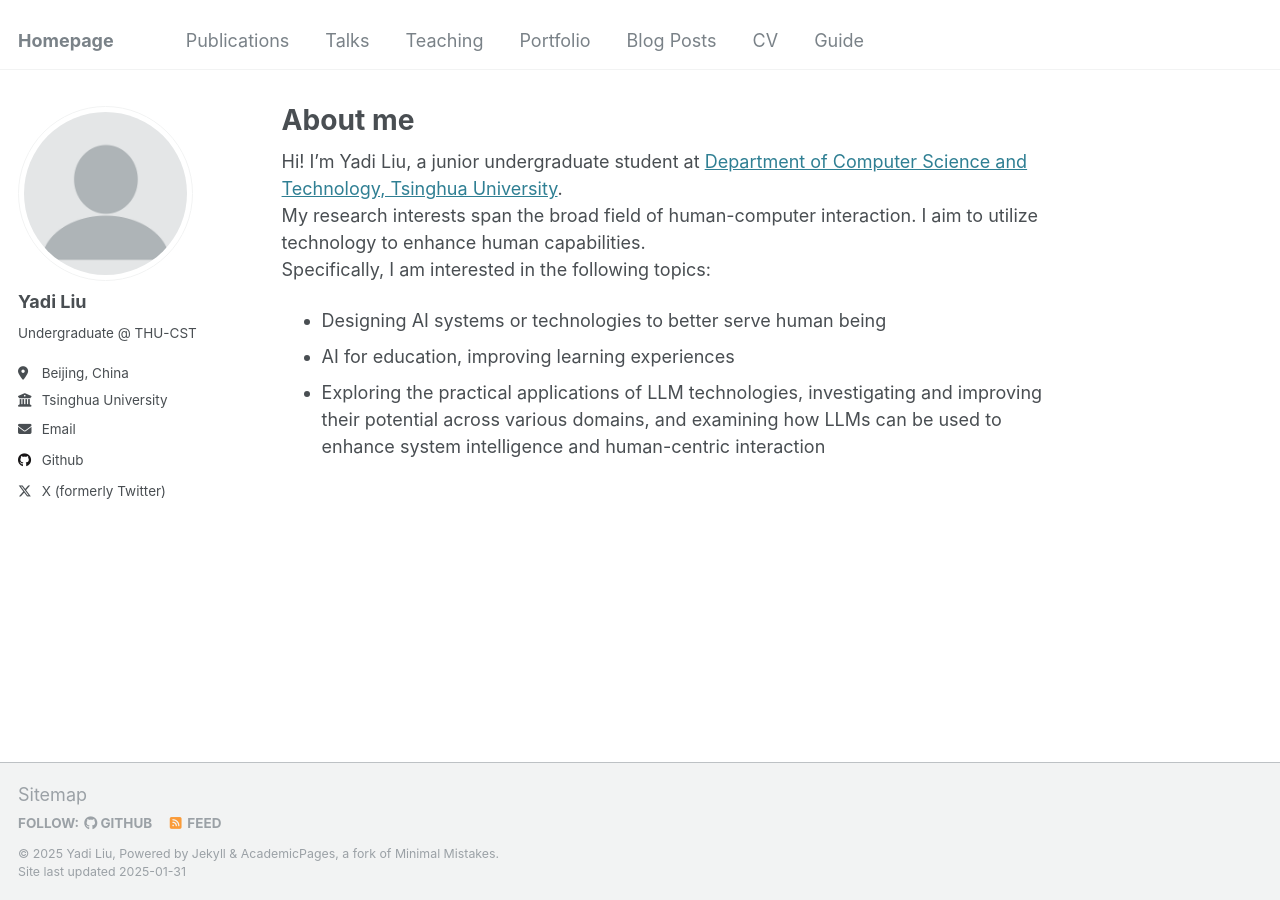
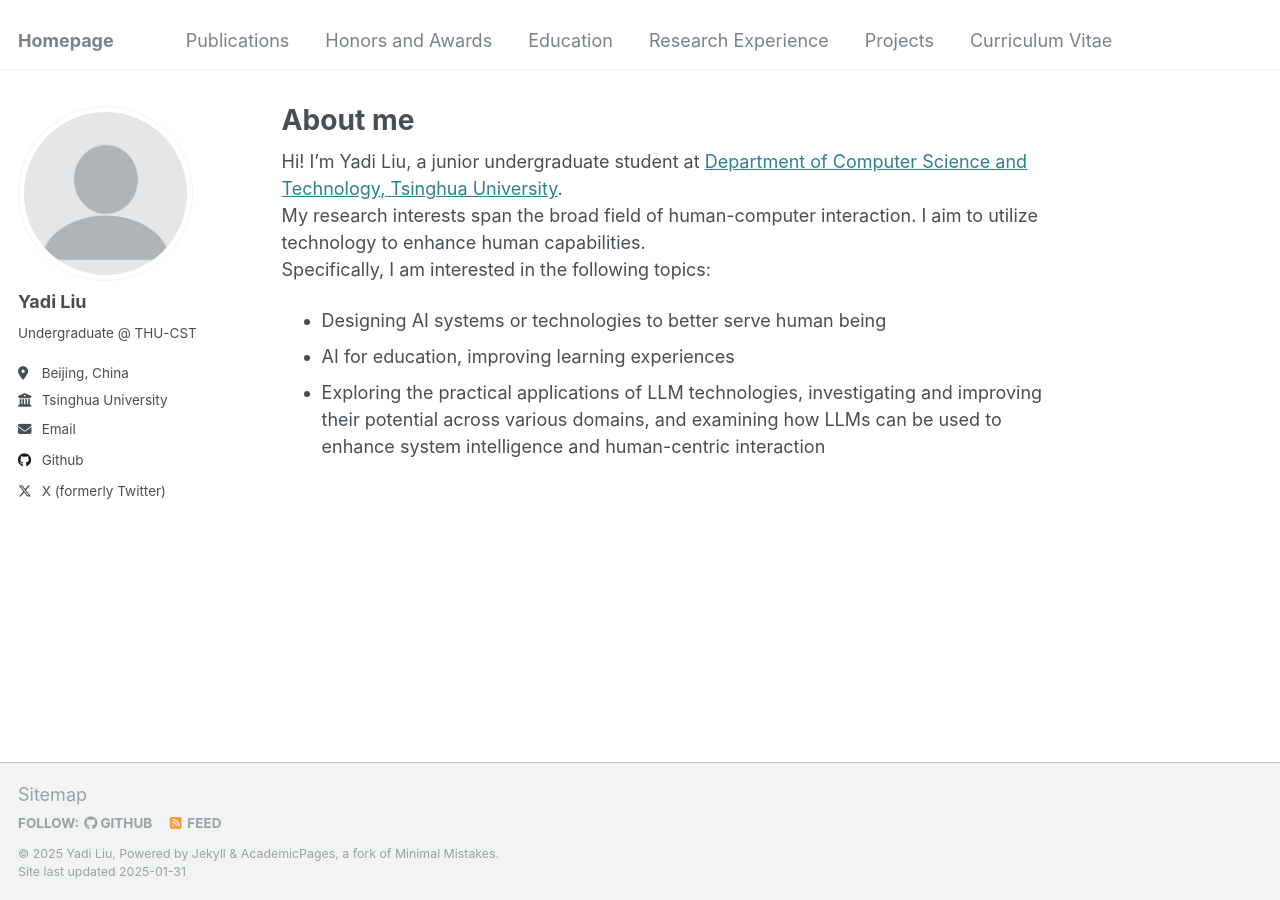
Before and after one commit to lydia1327/lydia1327.github.io, a Jekyll site: the page built from _pages/about.md, in a window 1280 px wide. Built offline with Jekyll 4.4.1, drawn with Linux system fonts in a browser that asks for light colours.

Commit message:
Update navigation.yml

```diff
--- a/_data/navigation.yml
+++ b/_data/navigation.yml
@@ -8,20 +8,35 @@ main:
   - title: "Publications"
     url: /publications/
 
-  - title: "Talks"
-    url: /talks/
+  - title: "Honors and Awards"
+    url: /honors-and-awards/
 
-  - title: "Teaching"
-    url: /teaching/
+  - title: "Education"
+    url: /education/
 
-  - title: "Portfolio"
-    url: /portfolio/
+  - title: "Research Experience"
+    url: /research-experience/
 
-  - title: "Blog Posts"
-    url: /year-archive/
+  - title: "Projects"
+    url: /projects/
 
-  - title: "CV"
-    url: /cv/
+  - title: "Curriculum Vitae"
+    url: /files/YadiLiu_CV.pdf/
 
-  - title: "Guide"
-    url: /markdown/
+  # - title: "Talks"
+  #   url: /talks/
+
+  # - title: "Teaching"
+  #   url: /teaching/
+
+  # - title: "Portfolio"
+  #   url: /portfolio/
+
+  # - title: "Blog Posts"
+  #   url: /year-archive/
+
+  # - title: "CV"
+  #   url: /cv/
+
+  # - title: "Guide"
+  #   url: /markdown/
```
